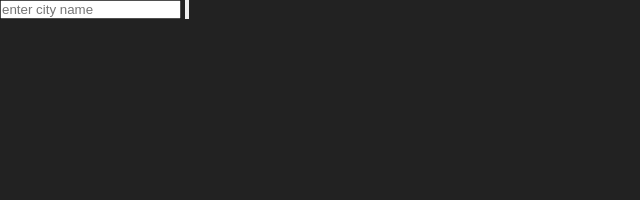
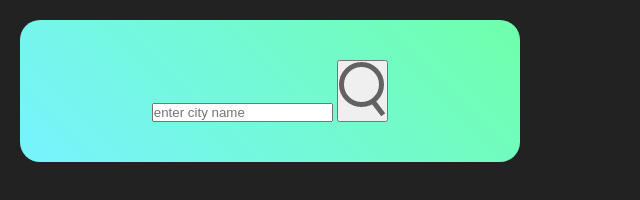
Before and after one commit to Billans99/Weather-App-Javascript-Project, a plain HTML site: page index.html in a window 1280 px wide. Shown: the whole page, without its empty margins (0-640 px from the left). Drawn offline with Linux system fonts and the light colour scheme.

Commit message:
Changed search image to correct file directory

```diff
--- a/index.html
+++ b/index.html
@@ -11,7 +11,7 @@
 <div class="card">
     <div class="search">
         <input type="text" placeholder="enter city name" spellcheck="false">
-        <button><img src="images/search.png" alt=""></button>
+        <button><img src="Weather App images/search.png"></button>
     </div>
 </div>
 
--- a/styles.css
+++ b/styles.css
@@ -1,10 +1,21 @@
-*{
+* {
     margin: 0;
     padding: 0;
     font-family: Arial, Helvetica, sans-serif;
     box-sizing: border-box;
 }
 
-body{
+body {
     background: #222;
 }
+
+.card {
+    width: 100%;
+    max-width: 500px;
+    background: linear-gradient(45deg, #77f3fe, #6fffab);
+    color: #fff;
+    margin: 20px;
+    border-radius: 20px;
+    padding: 40px 35px;
+    text-align: center;
+}
```
